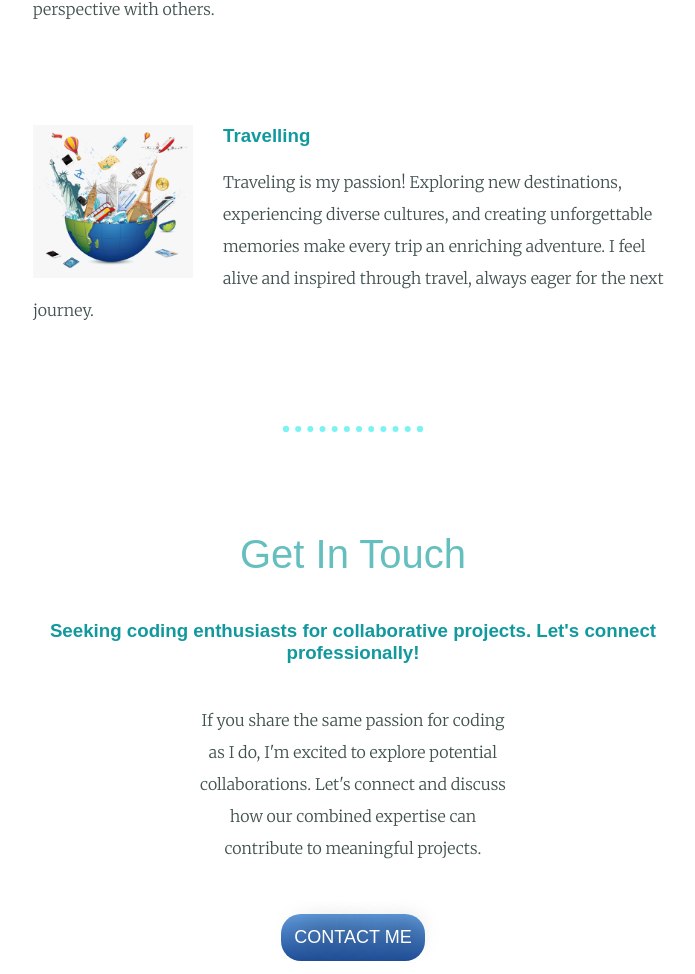
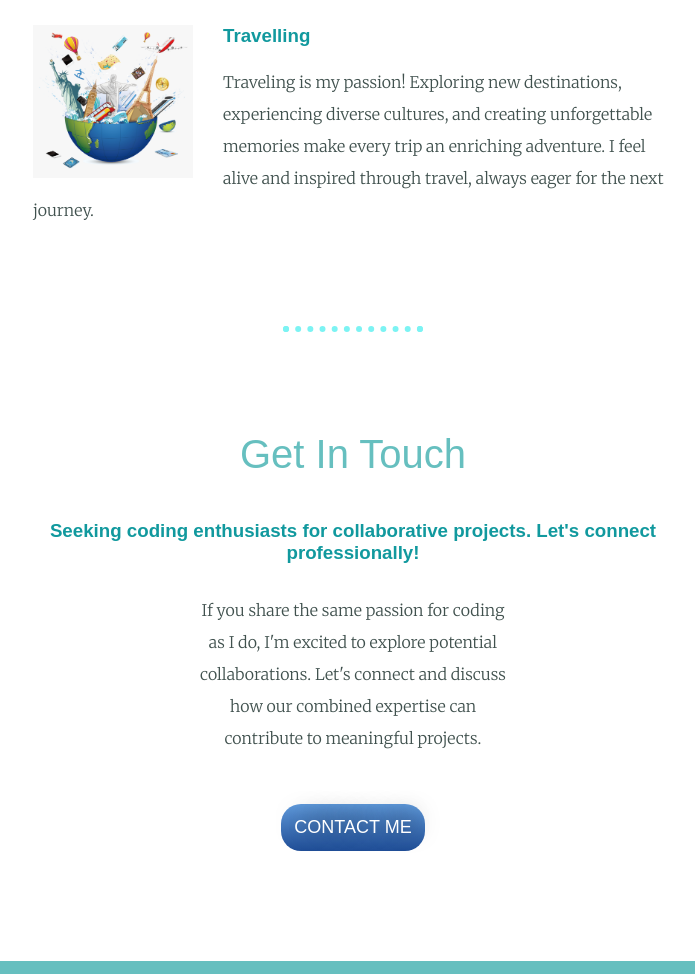
Before and after one commit to Ayush054/About, a plain HTML site: page index.html in a window 1280 px wide. Shown: the part 2540-3514 px from the top of the page, without its empty margins (287-982 px from the left). Drawn offline with Linux system fonts and the light colour scheme; a web font is replaced by a local one.

Commit message:
Update style.css

```diff
--- a/style.css
+++ b/style.css
@@ -55,7 +55,7 @@ p{
 .skill-row
 {
     width: 50%;
-margin: 100px auto 100px auto;
+margin: 50px auto 100px auto;
 text-align: left;
 }
     .top-cloud
@@ -80,7 +80,7 @@ margin-right:30px ;}
 margin:auto;}
 .contact-me
 {width:50%;
-margin: 40px auto 40px;}
+margin: 30px auto 40px;}
 .btn {
     background: #609BDD;
     background-image: -webkit-linear-gradient(top, #609BDD, #204E97);
```
